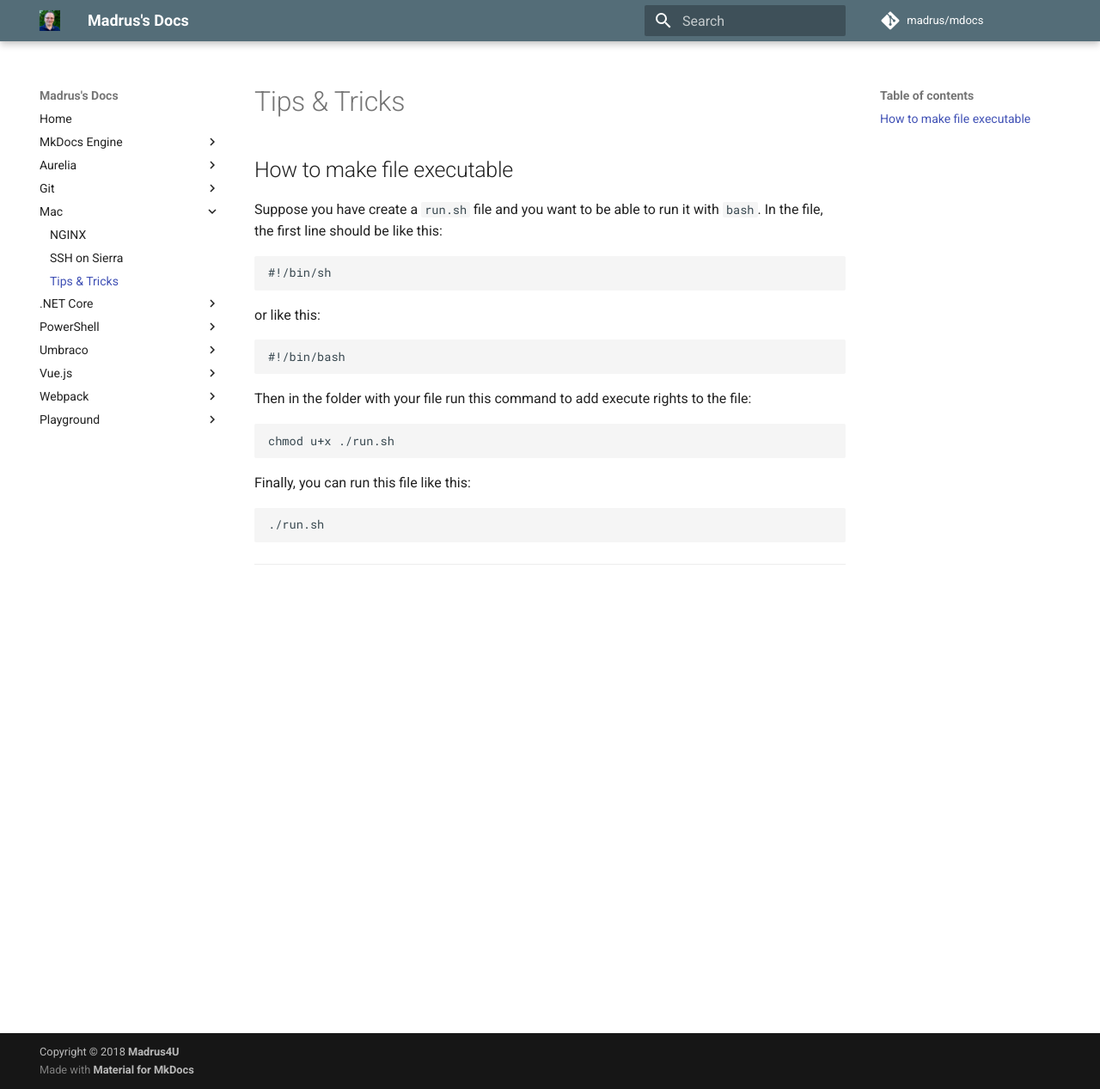
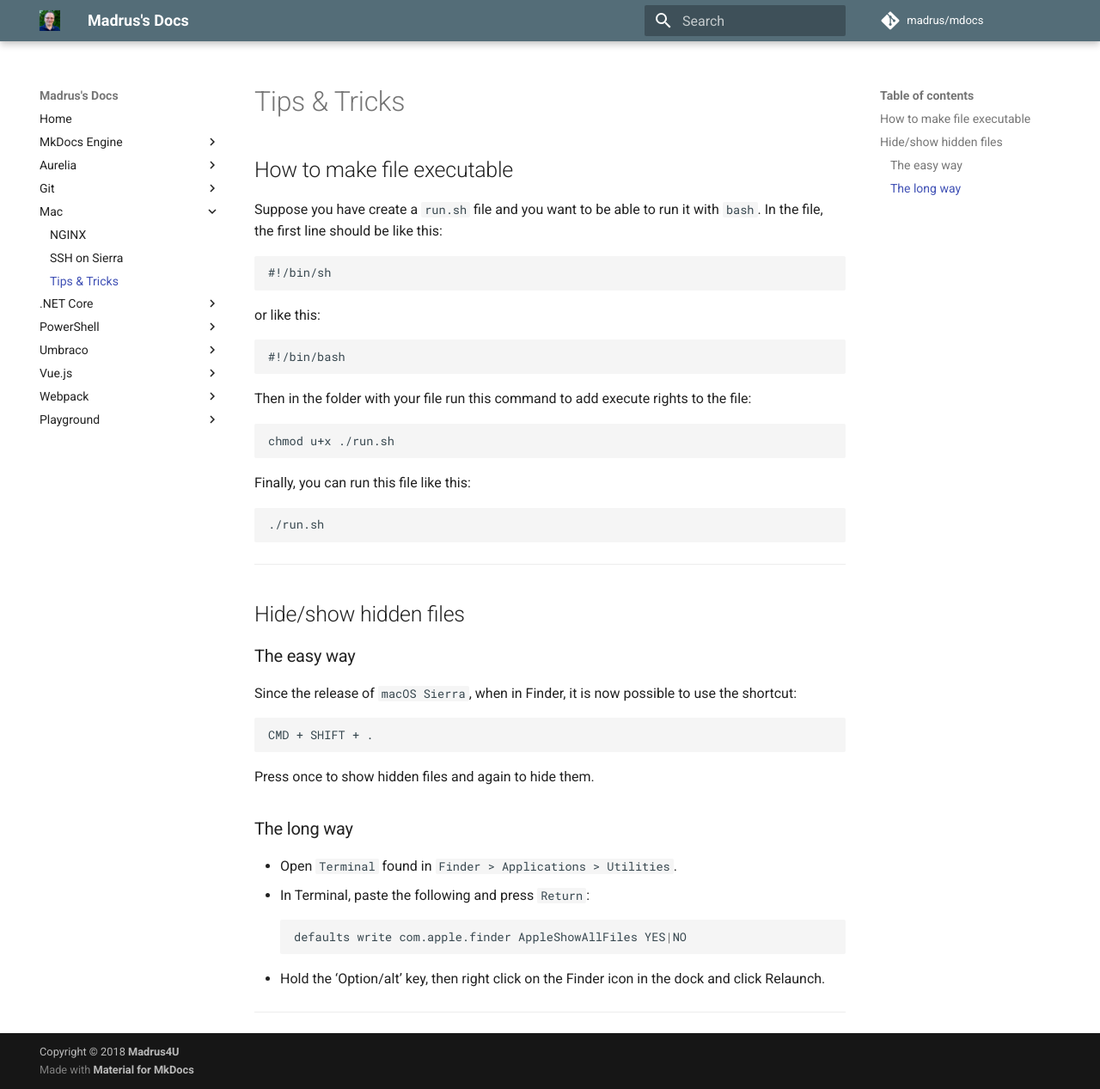
Before and after one commit to madrus/mdocs, an MkDocs documentation site: the page built from docs/mac/tips.md, in a window 1280 px wide and 1267 px high. Shown: the whole window at 86% size. Built offline with MkDocs 1.6.1 and Material for MkDocs 9.7.7, drawn with Linux system fonts in a browser that asks for light colours; comment, search, counter and statistics services are not loaded; old or Windows-style settings are respelled for this version of MkDocs.

Commit message:
add show/hide hidden files

````diff
--- a/docs/mac/tips.md
+++ b/docs/mac/tips.md
@@ -1,27 +1,52 @@
+# Tips & Tricks
+
 ## How to make file executable
 
 Suppose you have create a `run.sh` file and you want to be able to run it with `bash`. In the file, the first line should be like this:
 
-```none
+``` none
 #!/bin/sh
 ```
 
 or like this:
 
-```none
+``` none
 #!/bin/bash
 ```
 
 Then in the folder with your file run this command to add execute rights to the file:
 
-```bash
+``` bash
 chmod u+x ./run.sh
 ```
 
 Finally, you can run this file like this:
 
-```bash
+``` bash
 ./run.sh
 ```
 
 ---
+
+## Hide/show hidden files
+
+### The easy way
+
+Since the release of `macOS Sierra`, when in Finder, it is now possible to use the shortcut:
+
+``` none
+CMD + SHIFT + .
+```
+
+Press once to show hidden files and again to hide them.
+
+### The long way
+
+- Open `Terminal` found in `Finder > Applications > Utilities`.
+- In Terminal, paste the following and press `Return`:
+    ``` bash
+    defaults write com.apple.finder AppleShowAllFiles YES|NO
+    ```
+- Hold the 'Option/alt' key, then right click on the Finder icon in the dock and click Relaunch.
+
+---
````
